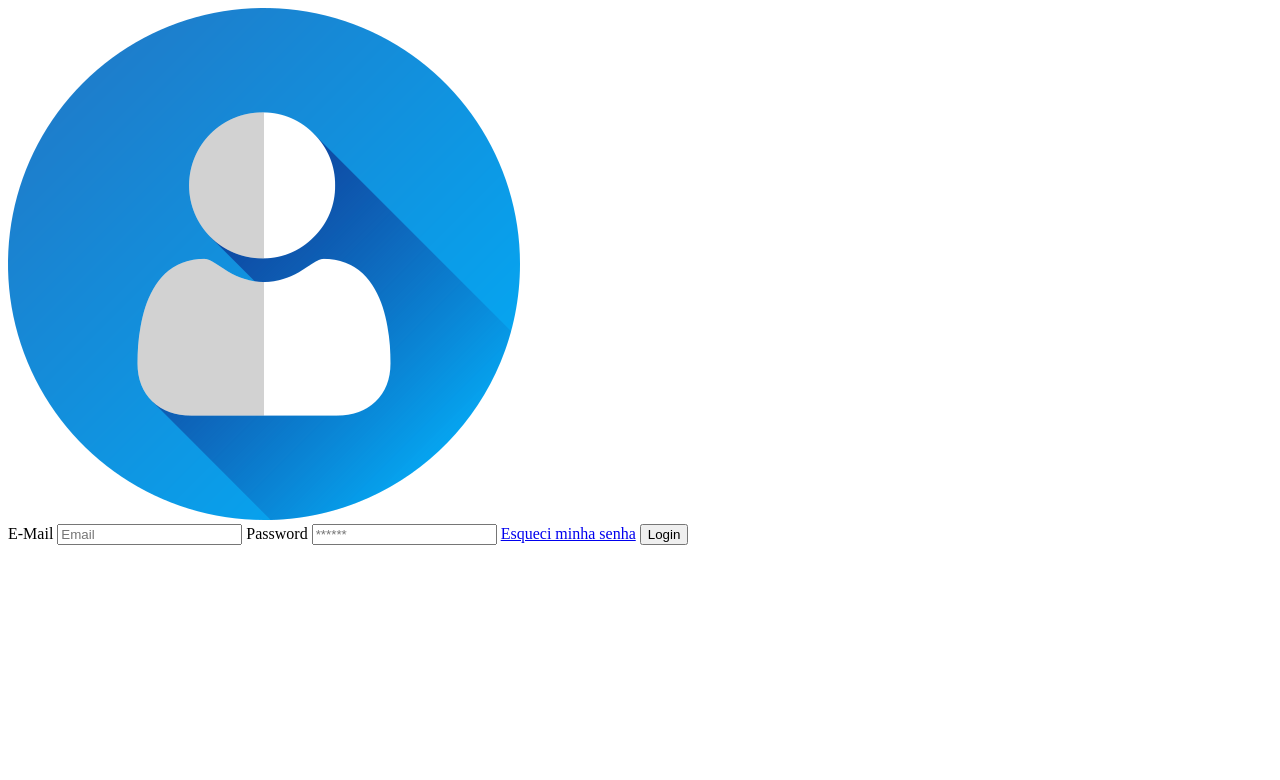
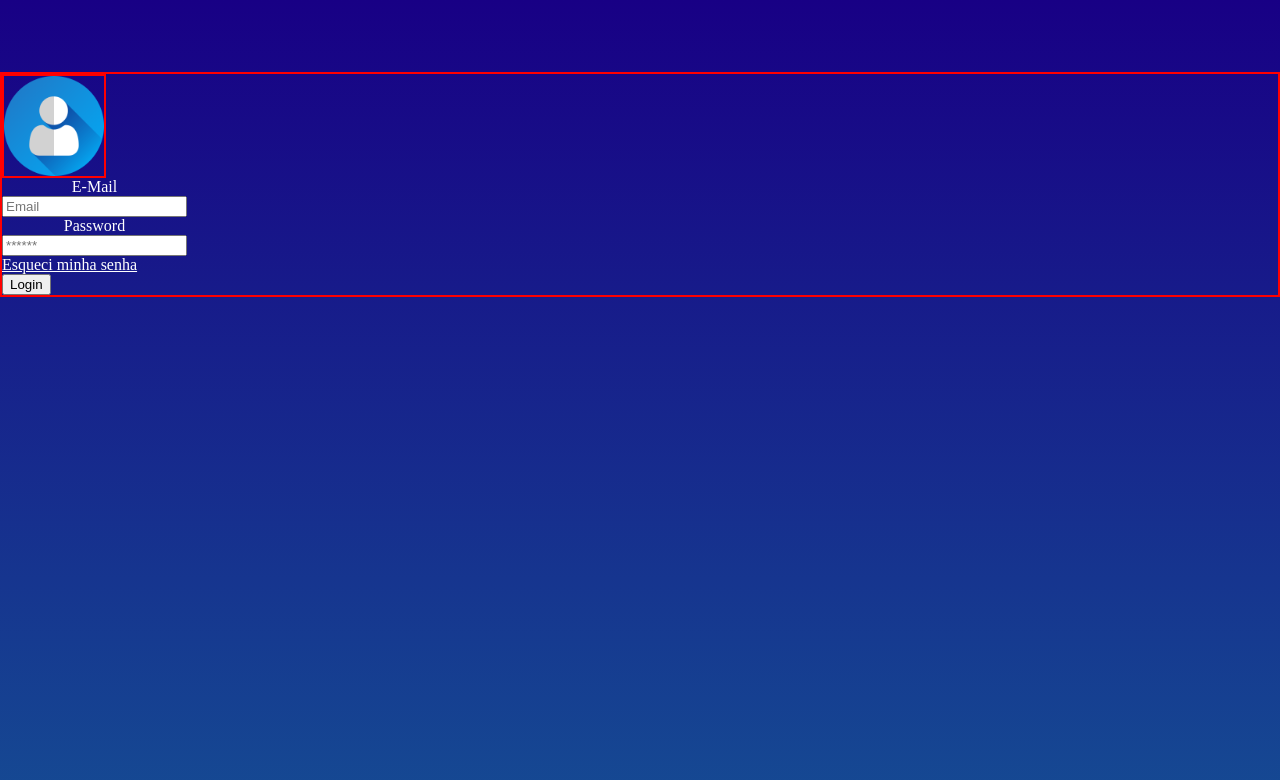
Before and after one commit to luisfelipeandrade19/project-loginPage, a plain HTML site: page index.html in a window 1280 px wide. Drawn offline with Linux system fonts and the light colour scheme.

Commit message:
add font and tests of position

```diff
--- a/index.html
+++ b/index.html
@@ -18,7 +18,7 @@
             <input type="emai" placeholder="Email">
 
             <label for="password">Password</label>
-            <input type="password" placeholder="******" >
+            <input type="password" placeholder="******" maxlength="10" minlength="5">
 
             <a href="/">Esqueci minha senha</a>
 
--- a/style.css
+++ b/style.css
@@ -0,0 +1,33 @@
+body{
+font-family: 'JetBrains Mono';
+margin: 0;
+padding: 0;
+background: linear-gradient(to bottom, #180085, #155094);
+height: 100vh;
+}
+
+#container {
+    border: solid 2px red;
+    display: flex;
+    margin: 72px auto 32px;
+    box-sizing: border-box;
+}
+
+#profile{
+    display: flex;
+    height: 100px;
+    width: 100px;
+    border: solid 2px red;
+}
+
+a{
+    text-align: center;
+    display: flex;
+    color: white;
+}
+label{
+    margin: 0px auto;
+    color: white;
+    display: flex;
+    justify-content: center;
+}
```
